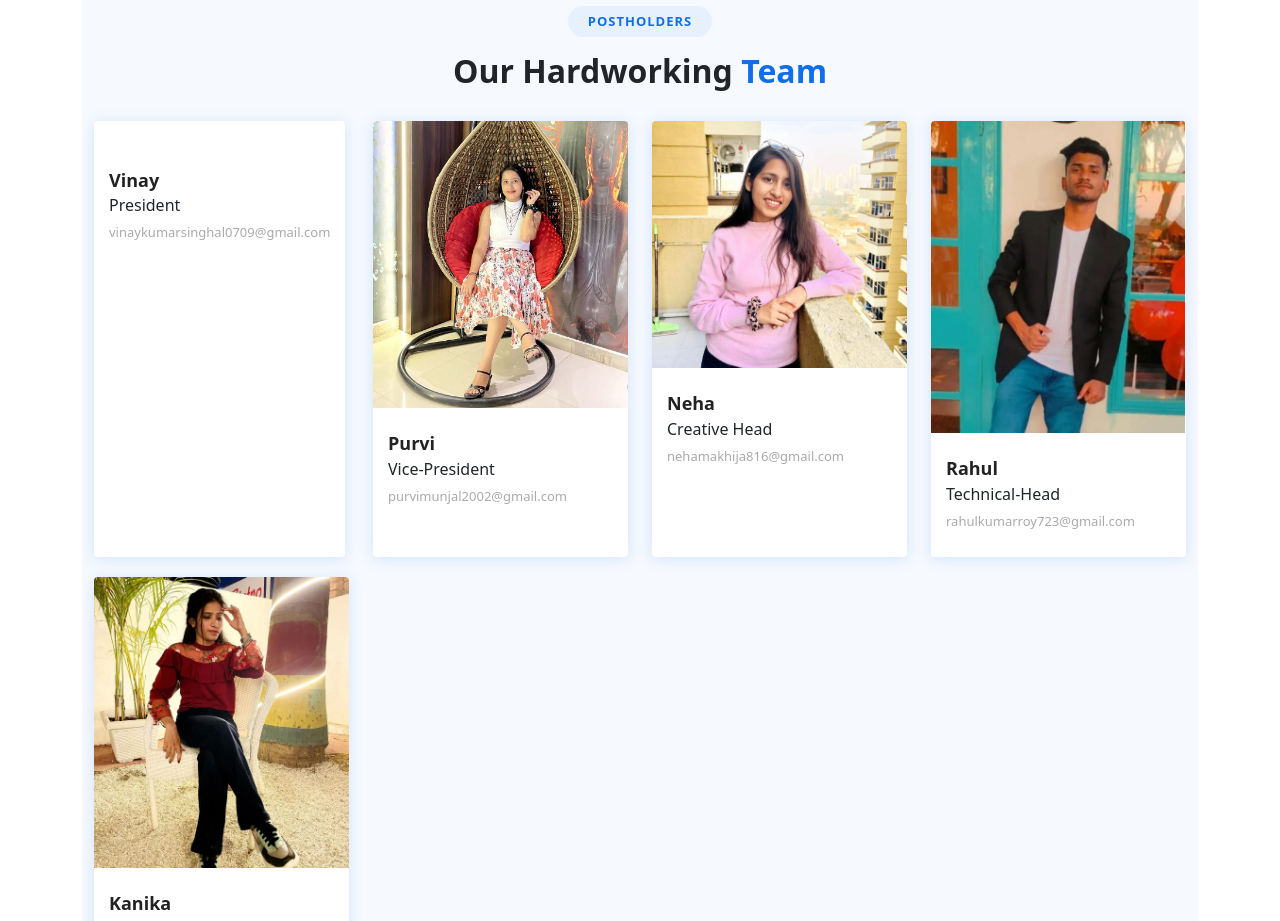
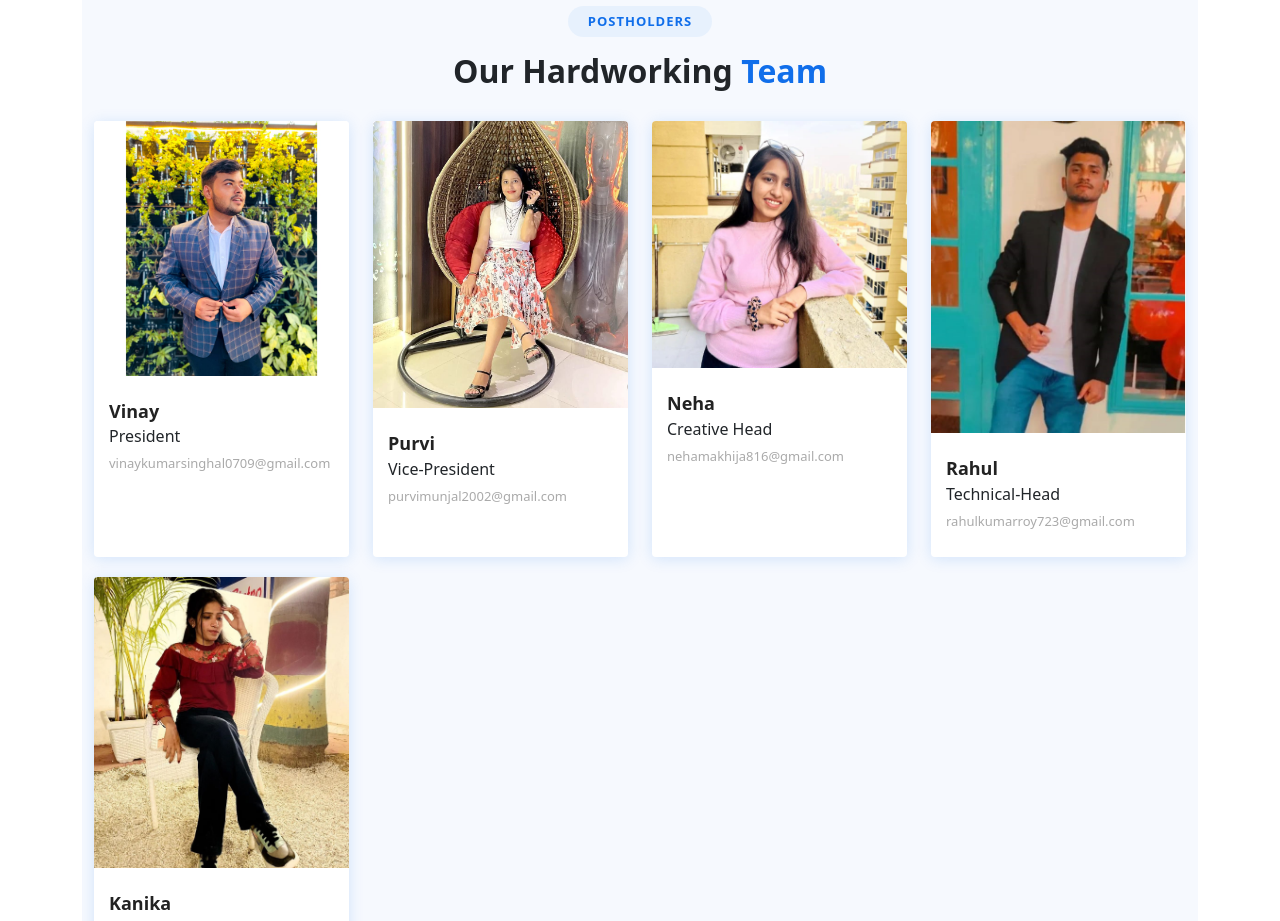
Before and after one commit to Ozosociety/ozone.society, a plain HTML site: page index.html in a window 1280 px wide. Shown: the part 2480-3401 px from the top of the page. Drawn offline with nearby package versions, Linux system fonts and the light colour scheme; the site is published under a folder, as on GitHub Pages, so addresses that start at the root find nothing.

Commit message:
Update index.html

```diff
--- a/index.html
+++ b/index.html
@@ -212,7 +212,7 @@
           <div class="col-lg-3 col-md-4 d-flex align-items-stretch" data-aos="fade-up" data-aos-delay="100">
             <div class="member">
               <div class="member-img">
-                <img src="/assets/img/final/vinay.jpg" class="img-fluid" alt="">
+                <img src="assets/img/final/vinay.jpg" class="img-fluid" alt="">
                 <div class="social">
 
                   <a href="https://www.linkedin.com/in/vinay-kumar-5931131a3"><i class="icofont-linkedin"></i></a>
```
